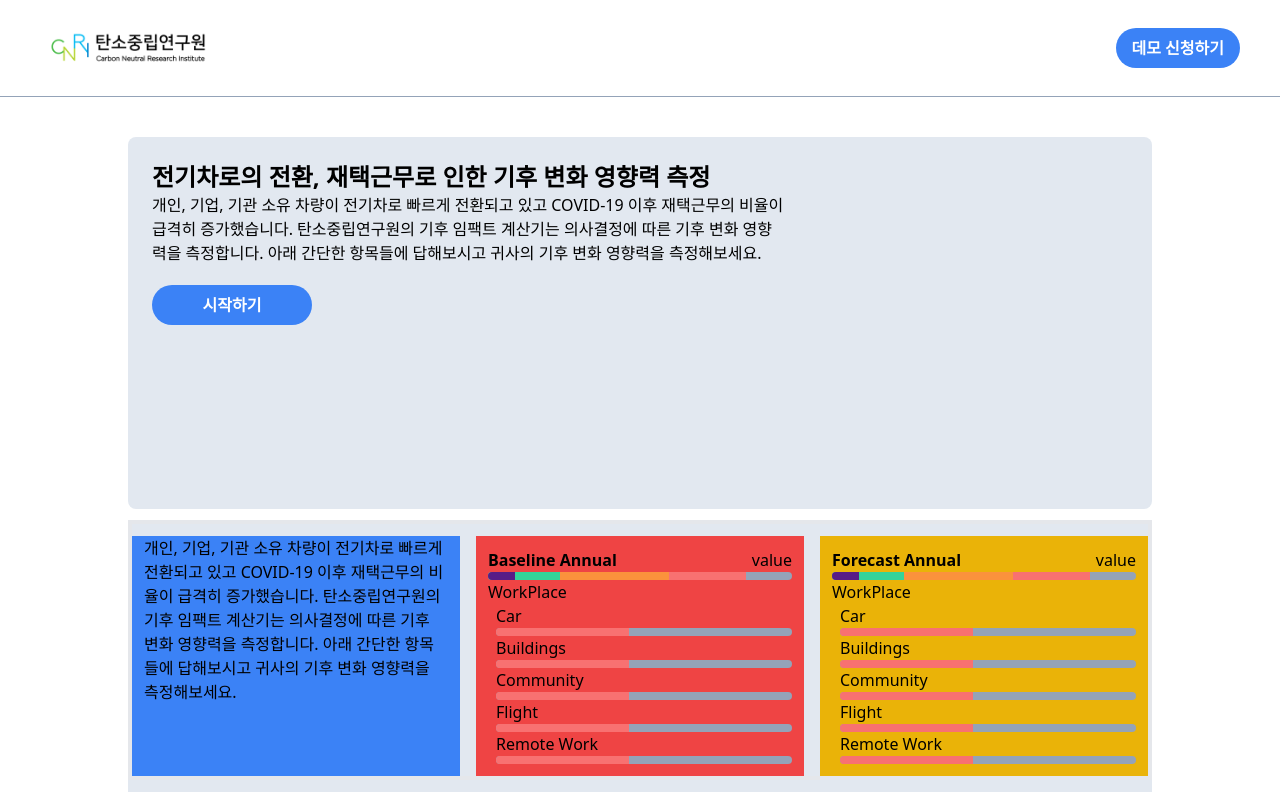
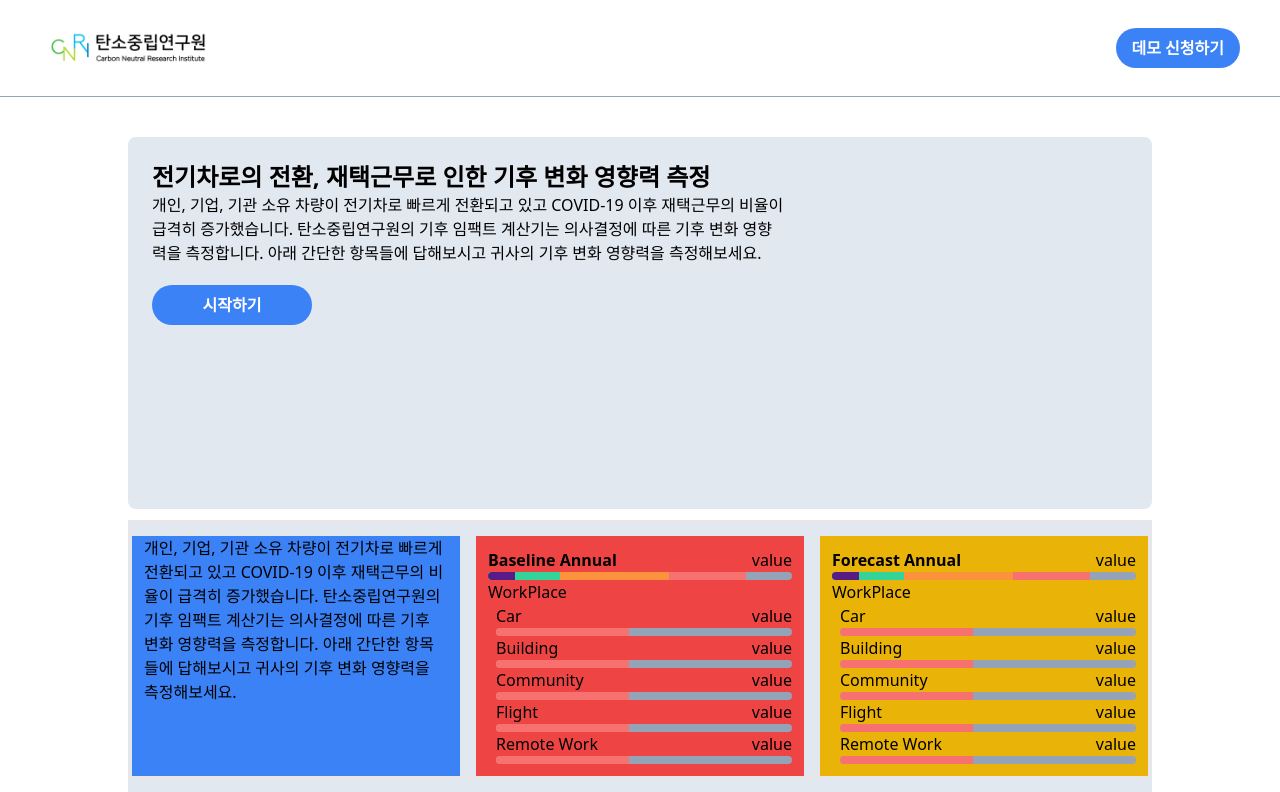
Before and after one commit to HLCA-CNRI/lightcalculator_next, a Next.js app: page / in a window 1280 px wide. Shown: the top 792 px of the page. Built offline with nearby package versions, Linux system fonts and the light colour scheme.

Commit message:
update on result design

```diff
--- a/components/LCcomponents/ResultComponents/BuildingResult.tsx
+++ b/components/LCcomponents/ResultComponents/BuildingResult.tsx
@@ -6,10 +6,13 @@ type BuildingResultType = {
   type: string;
 };
 
-const BuildingResult = ({type}: BuildingResultType) => {
+const BuildingResult = ({ type }: BuildingResultType) => {
   return (
     <div>
-      <div>Buildings</div>
+      <div className="flex justify-between">
+        <div>Building</div>
+        <div>value</div>
+      </div>
       <div className="">
         <div className="w-[100%] bg-slate-400 h-2 rounded-lg">
           <div className="rounded-l-lg w-[45%] bg-red-400 h-2  "></div>
--- a/components/LCcomponents/ResultComponents/CarResult.tsx
+++ b/components/LCcomponents/ResultComponents/CarResult.tsx
@@ -9,7 +9,10 @@ type CarResultType = {
 const CarResult = ({type}: CarResultType) => {
   return (
     <div>
-      <div>Car</div>
+      <div className = "flex justify-between">
+        <div>Car</div>
+        <div>value</div>
+    </div>
       <div className="">
         <div className="w-[100%] bg-slate-400 h-2 rounded-lg">
           <div className="rounded-l-lg w-[45%] bg-red-400 h-2  "></div>
--- a/components/LCcomponents/ResultComponents/CommunityResult.tsx
+++ b/components/LCcomponents/ResultComponents/CommunityResult.tsx
@@ -9,7 +9,11 @@ type CommunityResultType = {
 const CommunityResult = ({type}: CommunityResultType) => {
   return (
     <div>
-      <div>Community</div>
+    <div className = "flex justify-between">
+        <div>Community</div>
+        <div>value</div>
+    </div>
+
       <div className="">
         <div className="w-[100%] bg-slate-400 h-2 rounded-lg">
           <div className="rounded-l-lg w-[45%] bg-red-400 h-2  "></div>
--- a/components/LCcomponents/ResultComponents/FlightResult.tsx
+++ b/components/LCcomponents/ResultComponents/FlightResult.tsx
@@ -9,7 +9,10 @@ type FlightResultType = {
 const FlightResult = ({type}: FlightResultType) => {
   return (
     <div>
-      <div>Flight</div>
+      <div className = "flex justify-between">
+        <div>Flight</div>
+        <div>value</div>
+    </div>
       <div className="">
         <div className="w-[100%] bg-slate-400 h-2 rounded-lg">
           <div className="rounded-l-lg w-[45%] bg-red-400 h-2  "></div>
--- a/components/LCcomponents/ResultComponents/RemoteWork.tsx
+++ b/components/LCcomponents/ResultComponents/RemoteWork.tsx
@@ -6,10 +6,13 @@ type RemoteWorkType = {
   type: string;
 };
 
-const RemoteWork = ({type}: RemoteWorkType) => {
+const RemoteWork = ({ type }: RemoteWorkType) => {
   return (
     <div>
-      <div>Remote Work</div>
+      <div className="flex justify-between">
+        <div>Remote Work</div>
+        <div>value</div>
+      </div>
       <div className="">
         <div className="w-[100%] bg-slate-400 h-2 rounded-lg">
           <div className="rounded-l-lg w-[45%] bg-red-400 h-2  "></div>
```
